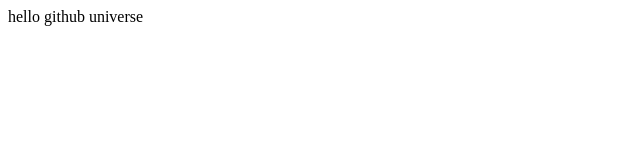
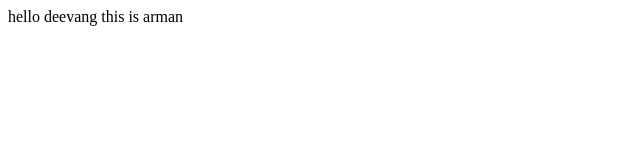
Before and after one commit to Armanthakur/git, a plain HTML site: page index.html in a window 1280 px wide. Shown: the full height of the page, 0-640 px from the left. Drawn offline with Linux system fonts and the light colour scheme.

Commit message:
Update index.html

```diff
--- a/index.html
+++ b/index.html
@@ -1,3 +1,3 @@
 <p>
-    hello github universe
+    hello deevang this is arman
 </p>
```
